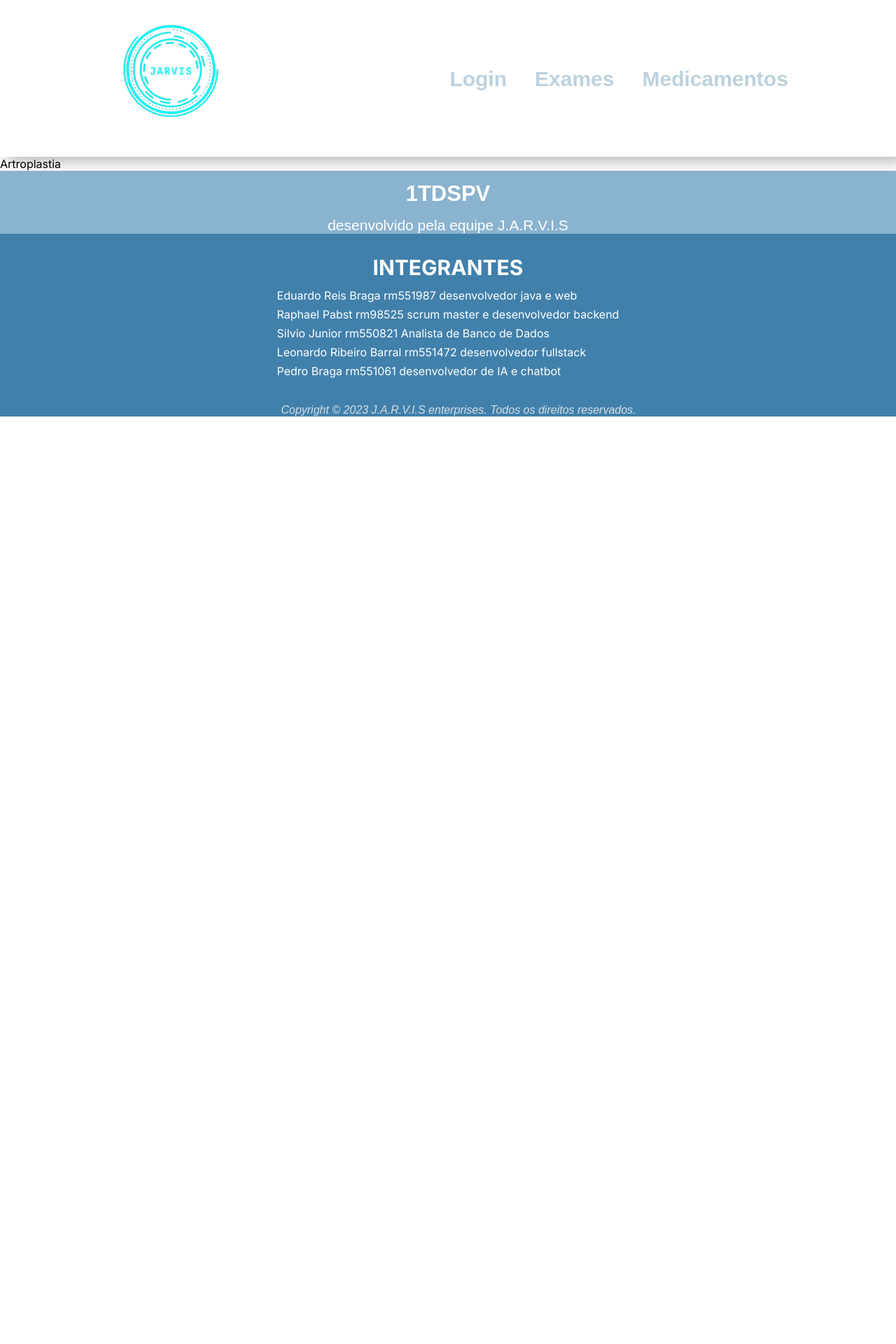
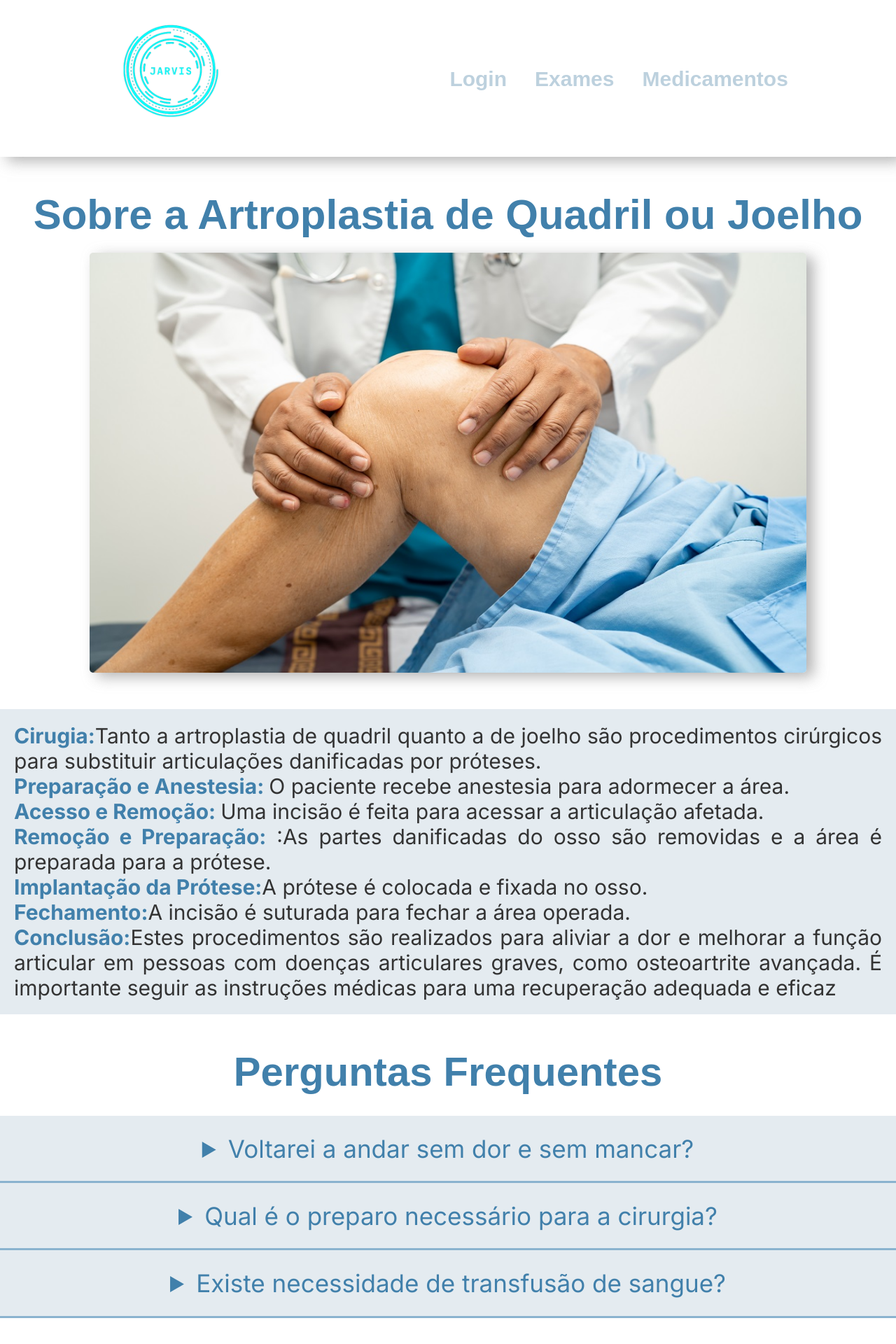
Before and after one commit to Edurb23/Jarvis, a Next.js app: page /exames/cirugia/artroplastia in a window 1280 px wide. Shown: the top 1920 px of the page at 70% size. Before the commit the page ends 800 px from the top, so only its background shows below. Built offline with nearby package versions, Linux system fonts and the light colour scheme.

Commit message:
finalizando a pagiana de exames

```diff
--- a/src/app/exames/cirugia/artroplastia/page.jsx
+++ b/src/app/exames/cirugia/artroplastia/page.jsx
@@ -1,7 +1,63 @@
 import React from 'react'
+import Image from 'next/image'
+import '../style.scss'
 
 export default function Artroplastia() {
   return (
-    <div>Artroplastia</div>
+    <>
+     <div className='conteudo' >
+        <div className='titulo'>
+          <h1>Sobre a Artroplastia de Quadril ou Joelho</h1>
+
+          <Image  src="/image/artroplastia.jpg"
+              width={600}
+              height={600}
+              alt="Imagem da exame de catarata"
+              className='bannerImage'
+
+            />
+
+        </div>
+
+        <div className='texto-conteudo'>
+
+          <p>
+           <strong>Cirugia:</strong>Tanto a artroplastia de quadril quanto a de joelho são procedimentos cirúrgicos para substituir articulações danificadas por próteses.  <br />
+           <strong>Preparação e Anestesia: </strong>O paciente recebe anestesia para adormecer a área. <br />
+           <strong>Acesso e Remoção:  </strong> Uma incisão é feita para acessar a articulação afetada. <br />
+           <strong>Remoção e Preparação:</strong> :As partes danificadas do osso são removidas e a área é preparada para a prótese. <br />
+           <strong>Implantação da Prótese:</strong>A prótese é colocada e fixada no osso. <br />
+           <strong>Fechamento:</strong>A incisão é suturada para fechar a área operada. <br />
+           <strong>Conclusão:</strong>Estes procedimentos são realizados para aliviar a dor e melhorar a função articular em pessoas com doenças articulares graves, como osteoartrite avançada. É importante seguir as instruções médicas para uma recuperação adequada e eficaz <br />
+           </p>
+
+
+          </div>
+
+      </div>
+
+      <div className='faq-titulo'>
+        <h4>Perguntas Frequentes</h4>
+      </div>
+
+      <section className='faq'>
+        <details>
+          <summary>Voltarei a andar sem dor e sem mancar?</summary>
+         <p>Sim! Com a substituição da articulação doente por uma funcional a dificuldade de andar e a dor desaparecem.
+          Com isso, o paciente também deixa de mancar
+          </p>
+
+        </details>
+        <details>
+          <summary>Qual é o preparo necessário para a cirurgia?</summary>
+          <p> Existe todo um planejamento Pré, onde o cirurgião solicita vários exames laboratoriais, Rx e Eletrocardiograma e também é agendado uma avaliação clínica pré operatória onde será esclarecidas dúvidas a respeito das medicações usadas pelo paciente as quais são necessárias suspender entre outras duvidas.</p>
+        </details>
+        <details>
+          <summary>Existe necessidade de transfusão de sangue?</summary>
+          <p> Em alguns casos sim pois os pacientes submetidos a artroplastia total de quadril tipicamente perdem mais de 500 ml de sangue durante a  cirurgia. Antes de ocorrer a transfusão é avaliado o estado geral do paciente.</p>
+        </details>
+      </section>
+    </>
+
   )
 }
```
